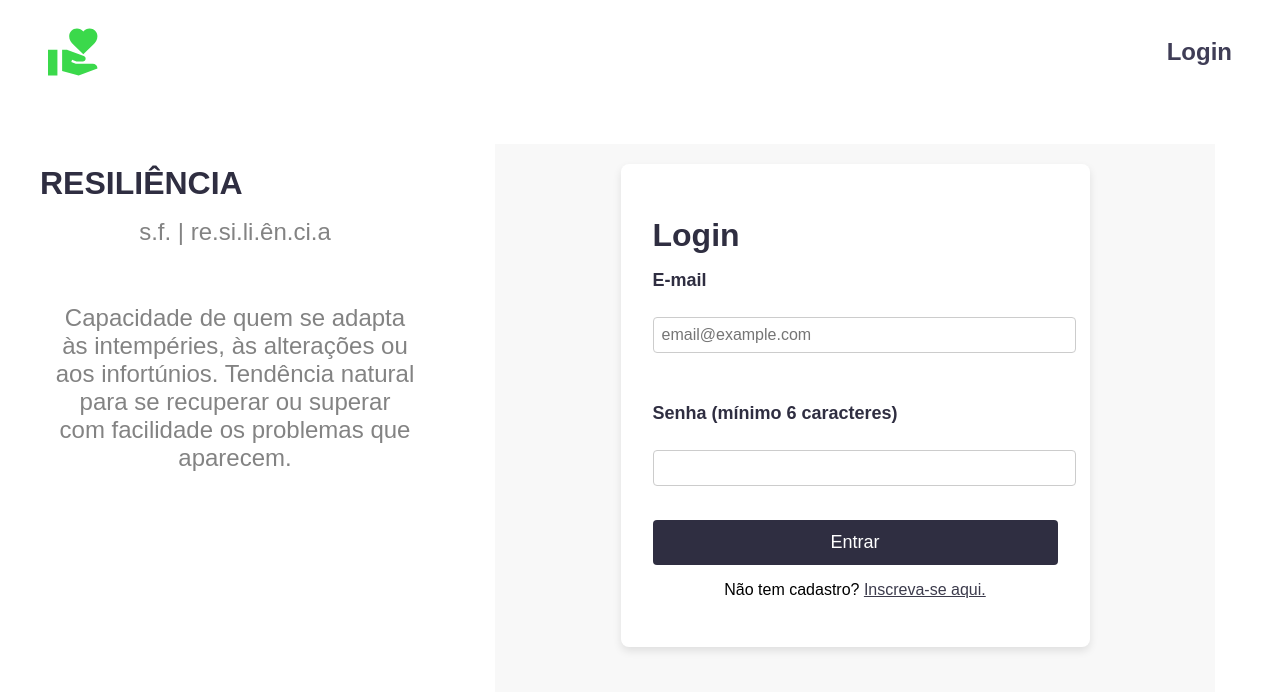
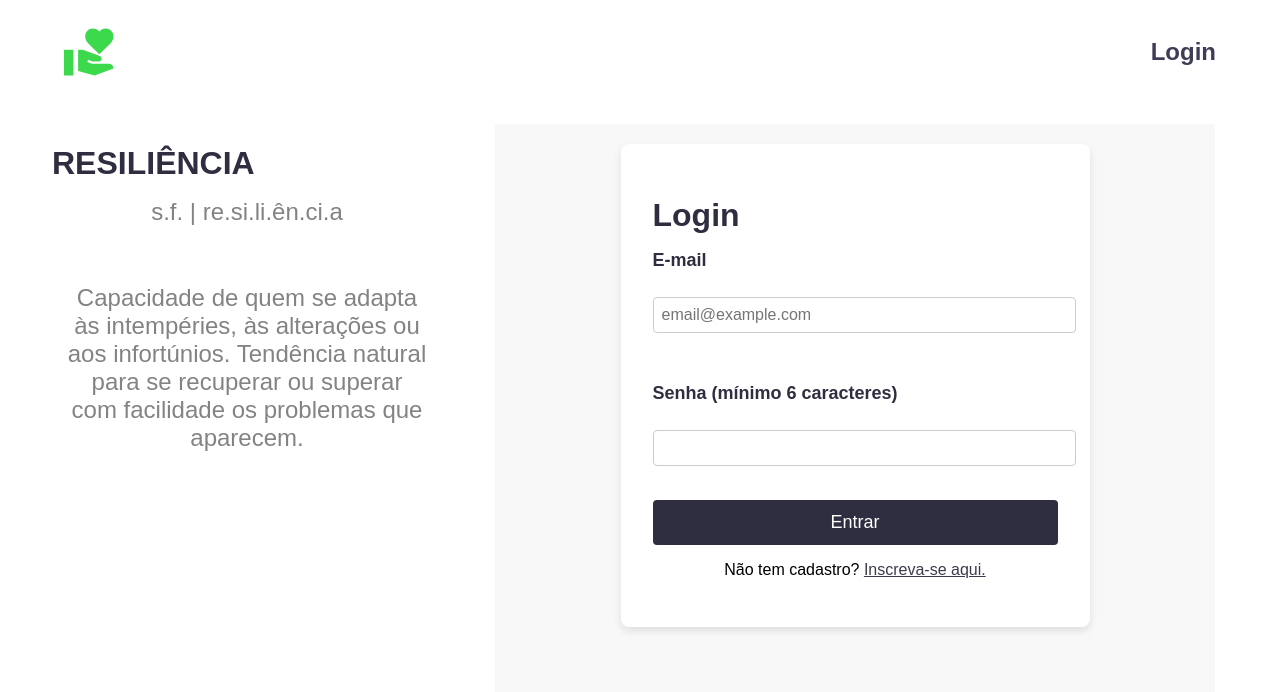
Before and after one commit to pemessias/resiliencia-mais1code, a plain HTML site: page login/login.html in a window 1280 px wide. Drawn offline with Linux system fonts and the light colour scheme.

Commit message:
fix codes page

```diff
--- a/login/login.css
+++ b/login/login.css
@@ -14,7 +14,7 @@ body {
     display: flex;
     align-items: center;
     justify-content: space-between;
-    padding: 0 3rem;
+    padding: 0 4rem;
     box-sizing: border-box;
     position: fixed;
     top: 0;
@@ -59,7 +59,7 @@ body {
     display: flex;
     flex: 1;
     justify-content: space-between;
-    padding: 20px;
+    padding: 0 2rem;
     flex-wrap: wrap;
     margin-top: 104px;
 }
--- a/my_occurrences/my_occurrences.css
+++ b/my_occurrences/my_occurrences.css
@@ -11,12 +11,11 @@ body {
 
 .header {
     width: 100%;
-    background-color: #FFFFFF;
+    background-color: #F8F8F8;
     position: fixed;
     top: 0;
     left: 0;
     z-index: 1000;
-    box-shadow: 0 4px 8px rgba(0, 0, 0, 0.1);
 }
 
 .bg-header {
--- a/request_History/history.css
+++ b/request_History/history.css
@@ -16,7 +16,6 @@ body {
     top: 0;
     left: 0;
     z-index: 1000;
-    box-shadow: 0 4px 8px rgba(0, 0, 0, 0.1);
 }
 
 .bg-header {
```
